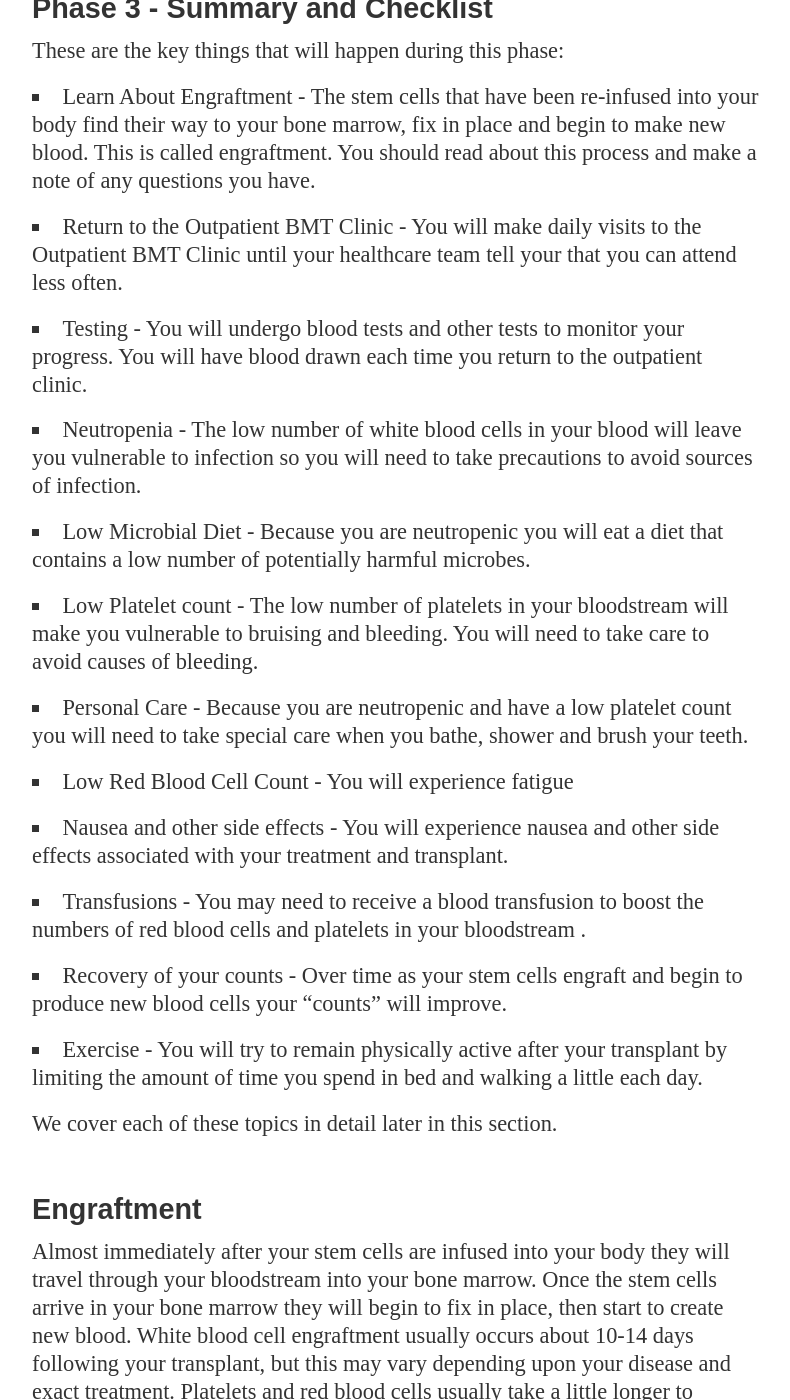
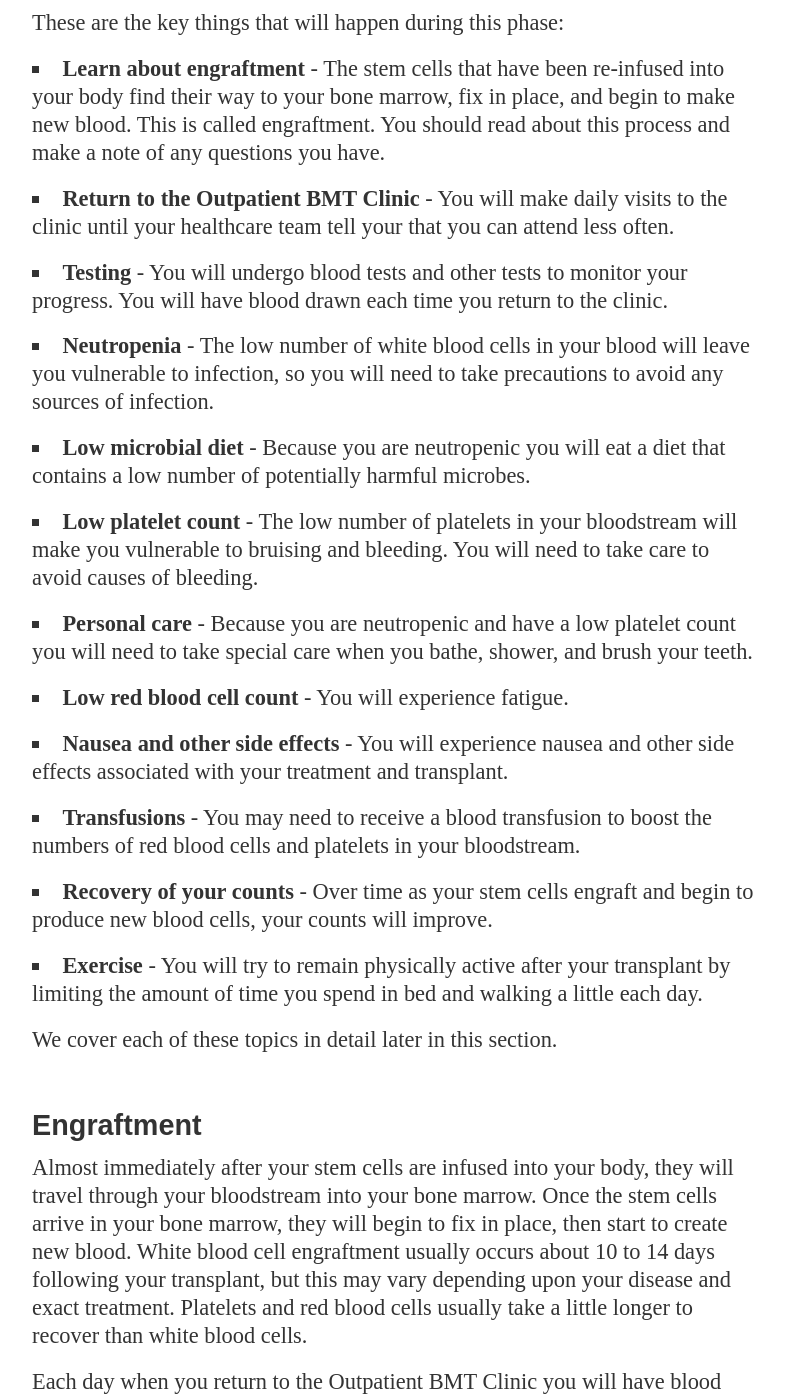
Before and after one commit to mskccpatiented/contentaudit, a Jekyll site: the page built from _posts/2012-11-19-auto-bmt-outpatient-guide-hybrid.md, in a window 1280 px wide and 1400 px high, scrolled down 40134 px. Shown: the whole window, without its empty margins (128-918 px from the left). Built offline with Jekyll 4.4.1, drawn with Linux system fonts in a browser that asks for light colours; Markdown is read by kramdown in place of the engine named in the settings; some of the changed text lies outside the part shown.

Commit message:
page 45 of 66 of changes

```diff
--- a/_posts/2012-11-19-auto-bmt-outpatient-guide-hybrid.md
+++ b/_posts/2012-11-19-auto-bmt-outpatient-guide-hybrid.md
@@ -459,7 +459,7 @@ You should bring these items to the clinic with you:
 * A list of all prescription and non-prescription medications you are taking, along with dosages and frequency. This should include patches, creams, vitamins, nutritional supplements, herbal products, and over-the-counter medications.
 * A notebook to write down key pieces of information and any questions you or your caregiver may have.
 
-You can expect to be in the BMT Clinic for 6 to 10 hours, so you might want to bring newspapers, books, a laptop or tablet computer&emdash;things to pass the time. While you're at the clinic, you'll be provided with meals and there is a lounge with coffee and tea for caregivers.
+You can expect to be in the BMT Clinic for 6 to 10 hours, so you might want to bring newspapers, books, a laptop or tablet computer&mdash;things to pass the time. While you're at the clinic, you'll be provided with meals and there is a lounge with coffee and tea for caregivers.
 
 You and your caregiver should arrive at the clinic at the main hospital at 8:00am. You should wear comfortable, loose everyday clothes; loose fitting tops or shirts that open to the front (so that we can access your catheter), comfortable pants (sweat pants or track suit).
 
@@ -495,7 +495,7 @@ Your healthcare team will help you understand and prepare for these side effects
 #### Side Effects of Chemotherapy: Neutropenia and Low Platelet Level
 Your chemotherapy will severely damage your ability to fight infections and heal. It's important that you understand why this happens, how to watch for danger signs, and how to avoid infections and injuries.
 
-One side effect of chemotherapy is called neutropenia. Neutropenia is a condition where you have a a lower than normal number of neutrophils (a type of white blood cell) in your bloodstream. Neutrophils play a crucial role in your immune system&emdash;they are one of the first types of cells that travel to the site of an infection. Once they reach the site of an infection, they ingest and fight potentially harmful microorganisms.
+One side effect of chemotherapy is called neutropenia. Neutropenia is a condition where you have a a lower than normal number of neutrophils (a type of white blood cell) in your bloodstream. Neutrophils play a crucial role in your immune system&mdash;they are one of the first types of cells that travel to the site of an infection. Once they reach the site of an infection, they ingest and fight potentially harmful microorganisms.
 
 Because your chemotherapy will kill your stem cells, you will lose the ability to make new neutrophils. Because your neutrophils are not being replaced the number of neutrophils in your bloodstream will drop to a very low level, leaving you at high risk of infections. You and your caregiver will work together to watch for any sign of infection. You'll keep a record of your temperature even when you are in your hotel or apartment and you will have to take very careful precautions to avoid infections.
 
@@ -592,35 +592,35 @@ It's really important that you drink a lot of fluids from now on. As well as tak
 Your caregiver should bring the Temperature and Oral Intake Diary to the clinic each day. Your NP will review the diary with you.
 
 ### Transplant Day
-Now that you've received chemotherapy to kill the cancer cells in your body, it's time for your stem cell infusion&emdash;your transplant. On Day 0 of your specific treatment plan the stem cells that were separated from your blood and frozen earlier will be re-infused into your body. These stem cells will give you back your ability to make new blood cells and fight infections.
+Now that you've received chemotherapy to kill the cancer cells in your body, it's time for your stem cell infusion&mdash;your transplant. On Day 0 of your specific treatment plan the stem cells that were separated from your blood and frozen earlier will be re-infused into your body. These stem cells will give you back your ability to make new blood cells and fight infections.
 
 #### The Morning Before Transplant
-On the morning of Day 0, your transplant day, you and your caregiver should come to the Outpatient BMT Clinic at MSKCC's main campus at 8am. Give yourself extra time to get to the clinic, as you may feel tired after your chemotherapy.
+On the morning of Day 0, your transplant day, you and your caregiver should come to the outpatient clinic at 8am. Give yourself extra time to get to the clinic, as you may feel tired after your chemotherapy.
 
-You should bring these items to the clinic with you:
+You should bring the following items to the clinic with you:
 
-* A list of all prescription and non-prescription medications you are taking with dosages and frequency. This should include vitamins, nutritional supplements, herbal products and over-the-counter medications.
-* A notebook to write down key pieces of information and any questions you or your caregiver might have.
+* A list of all prescription and non-prescription medications you are taking, along with the dosages and frequency. This should include patches, creams, vitamins, nutritional supplements, herbal products, and over-the-counter medications.
+* A notebook to write down key pieces of information and any questions you or your caregiver may have.
 * The Temperature and Oral Intake diary you and your caregiver have been using to record your temperature and fluid intake.
-* Newspapers, books, a laptop or tablet computer to pass the time.
+* Newspapers, books, a laptop, or tablet computer to pass the time.
 
-Once you arrive at the BMT Outpatient Clinic a nurse practitioner will review your Temperature and Oral Intake diary and will ask you a set of questions. You will be brought to a private room for a physical exam and your vital signs will be checked.
+Once you arrive at the clinic an NP will review your Temperature and Oral Intake Diary and will ask you a set of questions. You will be brought to a private room for a physical exam and your vital signs will be checked.
 
 #### Your Stem Cell Infusion
-Before the stem cell infusion, your "transplant", your frozen stem cells will be removed from storage in the stem cell laboratory and brought to your room. The stem cells are stored in clear plastic bags that look like a bag of blood. The bags will be placed in a warm water bath to thaw.
+Before the stem cell infusion, your transplant, your frozen stem cells will be removed from storage in the stem cell laboratory and brought to your room. The stem cells are stored in clear plastic bags that look like a bag of blood. The bags will be placed in a warm water bath to thaw.
 
 You will be given medications about 30 minutes before your transplant to help reduce any side effects effects that you may experience during the infusion.
 
-Once the stem cells are thawed, the nurse practitioner or doctor will infuse the stem cells into your body through your catheter. You will be closely observed and your vital signs will be checked frequently during and after the infusion.
+Once the stem cells are thawed, your NP or doctor will infuse the stem cells into your body through your catheter. You will be closely monitored and your vital signs will be checked frequently during and after the infusion.
 
-You may experience some side-effects during and after the infusion. The common side effects are nausea, vomiting, a tickle in your throat, or a cough. Other side-effects that can occur include low blood pressure, chills and fever.
+You may experience some side effects during and after your infusion. The common side effects are nausea, vomiting, a tickle in your throat, or a cough. Other side effects that can occur include low blood pressure, chills, and fever.
 
-It's important that you communicate with the healthcare team and with your caregiver during your transplant. Let your healthcare team know how you're feeling and tell them if you experience any side effects. If you do experience side-effects then your healthcare team will treat your symptoms.
+It's important that you communicate with your healthcare team and with your caregiver during your transplant. Let your healthcare team know how you're feeling and tell them if you experience any side effects. If you do experience side effects then your healthcare team will treat your symptoms.
 
 During and after your transplant you may notice a strong, garlic-like taste in your mouth. Your urine, sweat, and skin may also have a garlic-like smell. You may not notice the smell but those around you will. This smell is caused by the preservative used to store your stem cells and will gradually go away over 1 to 2 days. The Nutrition Department will give you lemons to cut up and use as safe, natural air-fresheners.
 
 #### After Your Transplant
-After your stem cells are infused through your catheter you will remain in your hospital room for 4-6 hours for observation. After that you will be allowed to return home to your hotel or apartment to rest.
+After your stem cells are infused through your catheter you will remain in your hospital room for 4 to 6 hours for observation. After that, you will be allowed to return home to your hotel or apartment to rest.
 
 Your urine may appear bloody for 24 hours after your stem cells are infused into your body. This is your body's way of getting rid of the byproducts of the stem cells that are not needed.
 
@@ -629,30 +629,30 @@ Your urine may appear bloody for 24 hours after your stem cells are infused into
 ## Phase 3 - After Your Transplant
 Now that you've had your transplant, you enter a period of watching and waiting for your stem cells to begin producing new blood, a process called engraftment.
 
-As engraftment occurs the number of white blood cells, red blood cells and platelets in your blood will return to normal - the amount of these cells, called your "counts", will be monitored daily. You will remain in a nearby apartment or hotel and will return to the BMT Clinic each day to have your progress evaluated and to have adjustments made to your treatment.
+As engraftment occurs, the number of white blood cells, red blood cells, and platelets in your blood will return to normal - the amount of these cells, called your "counts", will be monitored daily. You will remain in a nearby apartment or hotel and will return to the outpatient clinic each day to have your progress evaluated and to have adjustments made to your treatment.
 
 ### Phase 3 - Summary and Checklist
 These are the key things that will happen during this phase:
 
-* Learn About Engraftment - The stem cells that have been re-infused into your body find their way to your bone marrow, fix in place and begin to make new blood. This is called engraftment. You should read about this process and make a note of any questions you have.
-* Return to the Outpatient BMT Clinic - You will make daily visits to the Outpatient BMT Clinic until your healthcare team tell your that you can attend less often.
-* Testing - You will undergo blood tests and other tests to monitor your progress. You will have blood drawn each time you return to the outpatient clinic.
-* Neutropenia - The low number of white blood cells in your blood will leave you vulnerable to infection so you will need to take precautions to avoid sources of infection.
-* Low Microbial Diet - Because you are neutropenic you will eat a diet that contains a low number of potentially harmful microbes.
-* Low Platelet count - The low number of platelets in your bloodstream will make you vulnerable to bruising and bleeding. You will need to take care to avoid causes of bleeding.
-* Personal Care - Because you are neutropenic and have a low platelet count you will need to take special care when you bathe, shower and brush your teeth.
-* Low Red Blood Cell Count - You will experience fatigue
-* Nausea and other side effects - You will experience nausea and other side effects associated with your treatment and transplant.
-* Transfusions - You may need to receive a blood transfusion to boost the numbers of red blood cells and platelets in your bloodstream .
-* Recovery of your counts - Over time as your stem cells engraft and begin to produce new blood cells your "counts" will improve.
-* Exercise - You will try to remain physically active after your transplant by limiting the amount of time you spend in bed and walking a little each day.
+* **Learn about engraftment** - The stem cells that have been re-infused into your body find their way to your bone marrow, fix in place, and begin to make new blood. This is called engraftment. You should read about this process and make a note of any questions you have.
+* **Return to the Outpatient BMT Clinic** - You will make daily visits to the clinic until your healthcare team tell your that you can attend less often.
+* **Testing** - You will undergo blood tests and other tests to monitor your progress. You will have blood drawn each time you return to the clinic.
+* **Neutropenia** - The low number of white blood cells in your blood will leave you vulnerable to infection, so you will need to take precautions to avoid any sources of infection.
+* **Low microbial diet** - Because you are neutropenic you will eat a diet that contains a low number of potentially harmful microbes.
+* **Low platelet count** - The low number of platelets in your bloodstream will make you vulnerable to bruising and bleeding. You will need to take care to avoid causes of bleeding.
+* **Personal care** - Because you are neutropenic and have a low platelet count you will need to take special care when you bathe, shower, and brush your teeth.
+* **Low red blood cell count** - You will experience fatigue.
+* **Nausea and other side effects** - You will experience nausea and other side effects associated with your treatment and transplant.
+* **Transfusions** - You may need to receive a blood transfusion to boost the numbers of red blood cells and platelets in your bloodstream.
+* **Recovery of your counts** - Over time as your stem cells engraft and begin to produce new blood cells, your counts will improve.
+* **Exercise** - You will try to remain physically active after your transplant by limiting the amount of time you spend in bed and walking a little each day.
 
 We cover each of these topics in detail later in this section.
 
 ### Engraftment
-Almost immediately after your stem cells are infused into your body they will travel through your bloodstream into your bone marrow. Once the stem cells arrive in your bone marrow they will begin to fix in place, then start to create new blood. White blood cell engraftment usually occurs about 10-14 days following your transplant, but this may vary depending upon your disease and exact treatment. Platelets and red blood cells usually take a little longer to recover than white blood cells.
+Almost immediately after your stem cells are infused into your body, they will travel through your bloodstream into your bone marrow. Once the stem cells arrive in your bone marrow, they will begin to fix in place, then start to create new blood. White blood cell engraftment usually occurs about 10 to 14 days following your transplant, but this may vary depending upon your disease and exact treatment. Platelets and red blood cells usually take a little longer to recover than white blood cells.
 
-Each day when you return to the Outpatient BMT Clinic you will have blood drawn. This blood will be analyzed and the different types of cells in your blood will be counted. When your stem cells engraft and start to divide the number of white, red and platelet cells will increase.
+Each day when you return to the Outpatient BMT Clinic you will have blood drawn. This blood will be analyzed, and the different types of cells in your blood will be counted. When your stem cells engraft and start to divide the number of white, red, and platelet cells will increase.
 
 During the time that you are waiting for engraftment you may need to have blood and platelet transfusions. You'll be given injections of growth factor - drugs that will speed up the production of white blood cells in your body.
 
@@ -661,20 +661,20 @@ Remember, you will be very vulnerable to infection at this time. You will need t
 As your cells start to engraft you mary experience bone pain or a rash on your body.
 
 ### The Outpatient BMT Clinic
-After your transplant you will receive all your care in the outpatient BMT clinic - the same place where you had your chemotherapy and your transplant. Each morning you will return to the Outpatient BMT Clinic, just like you did on the mornings before chemotherapy and your transplant.
+After your transplant you will receive all your care in the Outpatient BMT Clinic&mdash;the same place where you had your chemotherapy and your transplant. Each morning you will return to the clinic, just like you did on the mornings before chemotherapy and your transplant.
 
-You should arrive at the clinic at 8am. You will remain at the clinic for most of the day.
+You should arrive at the clinic at 8:00am. You will remain at the clinic for most of the day.
 
-When you come to the clinic you should wear every-day, comfortable clothing that allows for easy access to your catheter; shirts that open at the front, sweatshirts, large t-shirts. Nothing that is too difficult to take off or put back on again.
+When you come to the clinic you should wear every-day, comfortable clothing that allows for easy access to your catheter; shirts that open at the front, sweatshirts, and large t-shirts. Avoid wearing clothing that is too difficult to take off or put back on again.
 
 You should bring these items to the clinic with you each day:
 
-* A list of all prescription and non-prescription medications you are taking with dosages and frequency. This should include vitamins, nutritional supplements, herbal products and over-the-counter medications.
+* A list of all prescription and non-prescription medications you are taking, along with with dosages and frequency. This should include patches, creams, vitamins, nutritional supplements, herbal products and over-the-counter medications.
 * All the prescription medications you were instructed to take during the bone marrow transplant period.
-* Your temperature and oral intake record
-* Books, newspapers, an audio player, a laptop or tablet computer - whatever you need to pass the time.
+* Your temperature and oral intake diary.
+* Books, newspapers, an audio player, a laptop or tablet computer&mdash;whatever you need to pass the time.
 
-Once you arrive you will check in with the session assistant. A nurse practitioner will sit with you and your caregiver and you'll be asked a series of questions about how you feel. The nurse practitioner will check the Temperature and Oral Intake Diary.
+Once you arrive, you will check in with the session assistant. Your NP will sit with you and your caregiver and you'll be asked a series of questions about how you feel. Your NP will check the Temperature and Oral Intake Diary.
 
 Once you've checked in, you'll be brought to an examination room where you'll be examined physically and your vital signs will be checked.
 
```
Also changed, not shown: 1 other file.
